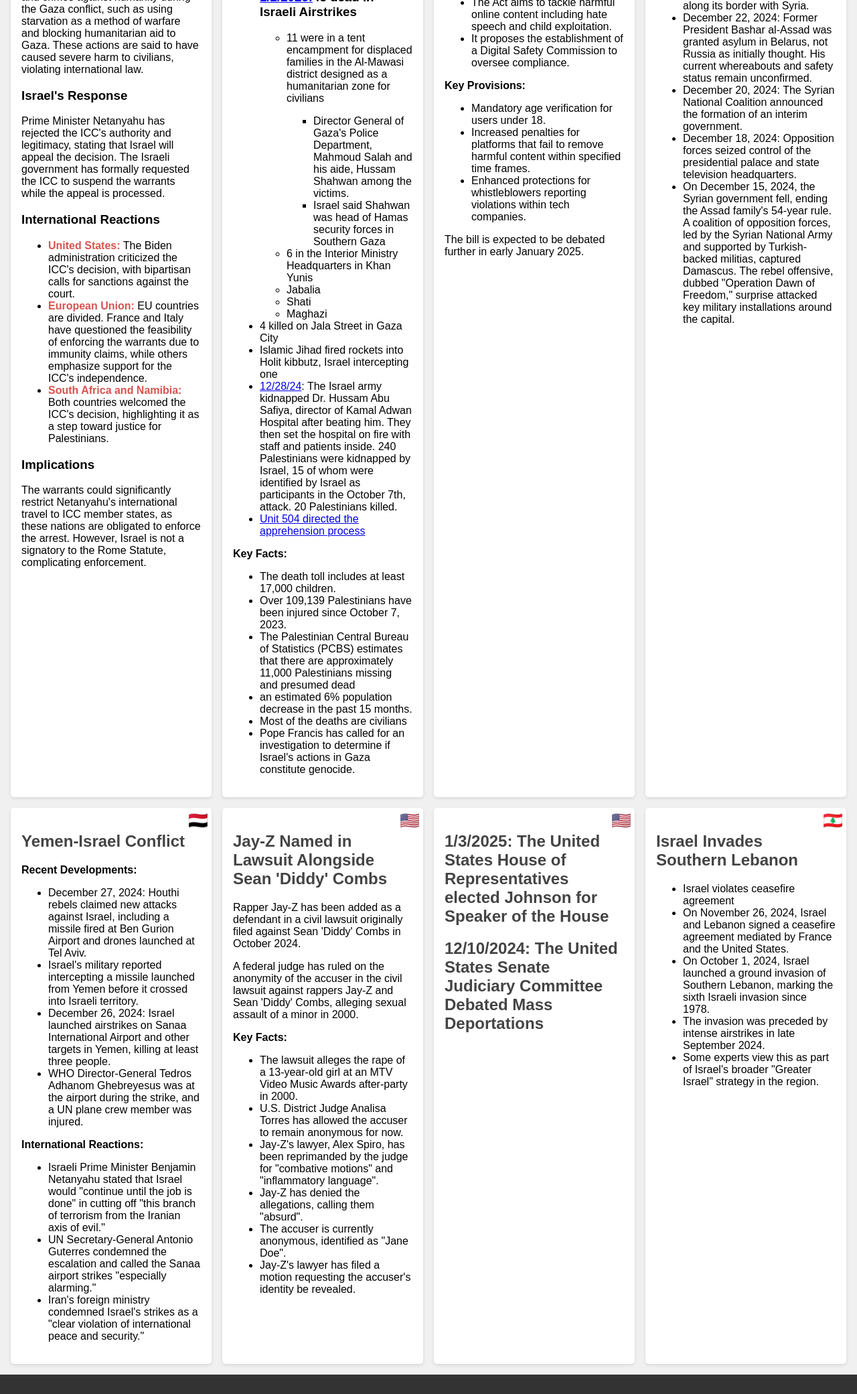
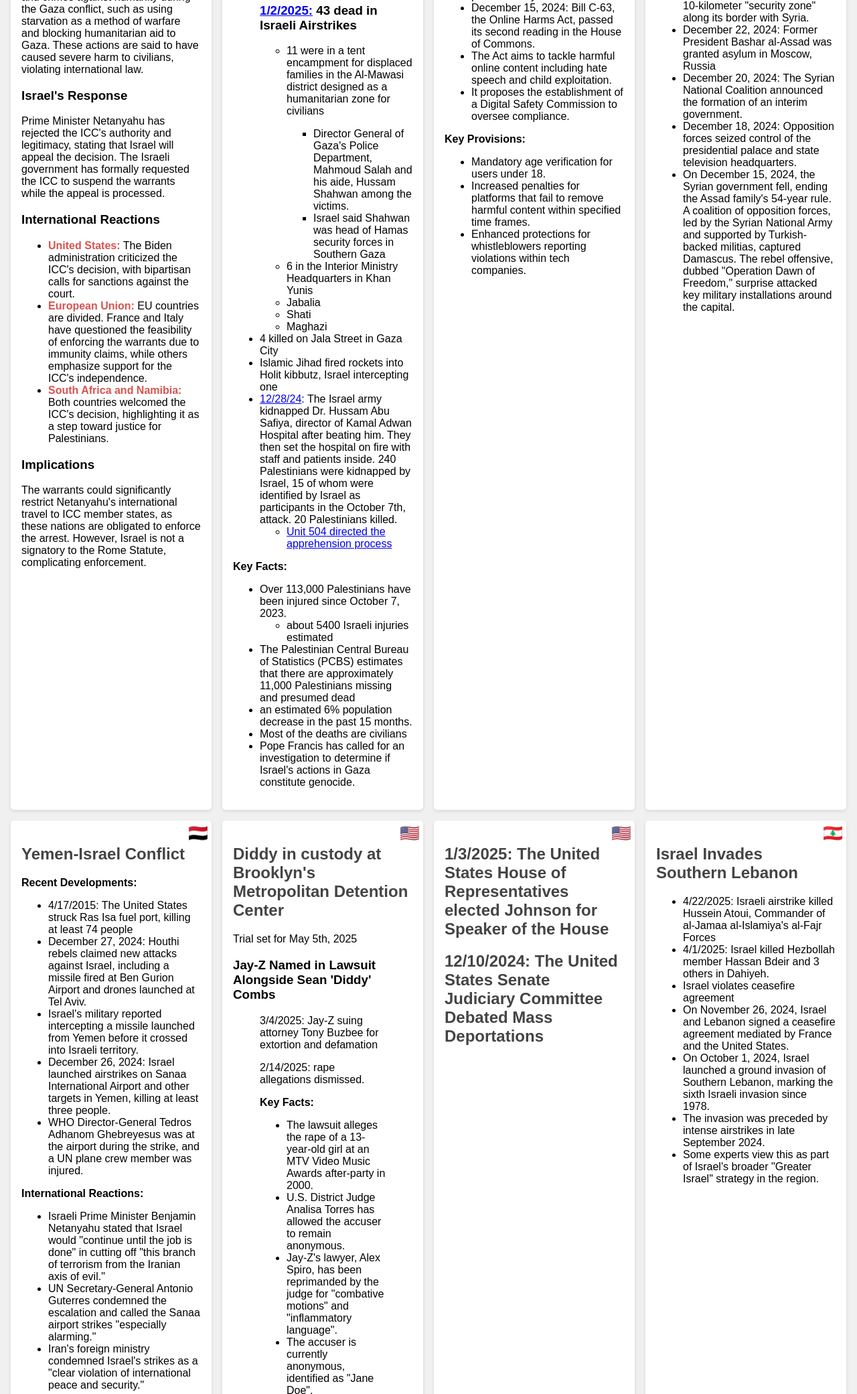
Before and after one commit to ImmortalAl/nwn, a plain HTML site: page index.html in a window 1280 px wide. Shown: the part 481-2562 px from the top of the page at 67% size. Drawn offline with Linux system fonts and the light colour scheme.

Commit message:
news update

```diff
--- a/index.html
+++ b/index.html
@@ -29,7 +29,7 @@
 <main>
     <section class="news-grid">
         <div class="news-item" data-flag="🇮🇱">
-            <h2>ICC Issues glorious Arrest Warrants for Netanyahu</h2>
+            <h2>ICC Issues  Arrest Warrants for Netanyahu</h2>
             <p>1/9/2025: The United States House passed a bill sanctioning anyone who assists the ICC</p>
             <h3>Background</h3>
             <p>The International Criminal Court issued arrest warrants on November 21, 2024, for Israeli Prime Minister Benjamin Netanyahu and former Defense Minister Yoav Gallant. The charges include alleged war crimes and crimes against humanity during the Gaza conflict, such as using starvation as a method of warfare and blocking humanitarian aid to Gaza. These actions are said to have caused severe harm to civilians, violating international law.</p>
@@ -46,13 +46,14 @@
         </div>
       <div class="news-item" data-flag="🇵🇸">
             <h2>Gaza Crisis</h2>
-            <p class="death-toll">Total Death Toll: 45,854 Palestinians, 1,200 Israelis</p>
-            <p class="death-toll">Deaths in the last 24 hours: 48 Palestinians<br/>
-            75 injured in the last 24 hours</p>
+            <h2 class="death-toll">Total Death Toll: 52,000 Palestinians, 1,706 Israelis</h2>
+            <p class="death-toll">17,000	are children.</p>
+            <p class="death-toll">Deaths in the last 24 hours as of April 26th, 2025: 46 Palestinians<br/>
+            </p>
           <ul>
               <li><strong>3/18/2025</strong>: Over 350 Palestinians killed</li>
               <li>100 hostages estimated remaining, with a third believed deceased
-                  <h3><a href="https://www.reuters.com/world/middle-east/israeli-airstrike-kills-least-10-southern-gaza-medics-say-2025-01-02/">1/2/2025:</a>43 dead in Israeli Airstrikes</h3>
+                  <h3><a href="https://www.reuters.com/world/middle-east/israeli-airstrike-kills-least-10-southern-gaza-medics-say-2025-01-02/">1/2/2025:</a> 43 dead in Israeli Airstrikes</h3>
               </li>
               <ul>
                   <li>
@@ -69,14 +70,20 @@
             </ul>
               <li>4 killed on Jala Street in Gaza City
               <li>Islamic Jihad fired rockets into Holit kibbutz, Israel intercepting one
-              <li><a href="https://x.com/QudsNen/status/1873437640089067665">12/28/24</a>: The Israel army kidnapped Dr. Hussam Abu Safiya, director of Kamal Adwan Hospital after beating him. They then set the hospital on fire with staff and patients inside. 240 Palestinians were kidnapped by Israel, 15 of whom were identified by Israel as participants in the October 7th, attack. 20 Palestinians killed.</li>
-              <li><a href="https://www.straitstimes.com/world/middle-east/israel-says-20-militants-killed-in-gaza-hospital-raid">Unit 504 directed the apprehension process</a></li>
+              <li><a href="https://x.com/QudsNen/status/1873437640089067665">12/28/24</a>: The Israel army kidnapped Dr. Hussam Abu Safiya, director of Kamal Adwan Hospital after beating him. They then set the hospital on fire with staff and patients inside. 240 Palestinians were kidnapped by Israel, 15 of whom were identified by Israel as participants in the October 7th, attack. 20 Palestinians killed.
+                <ul>
+                  <li><a href="https://www.straitstimes.com/world/middle-east/israel-says-20-militants-killed-in-gaza-hospital-raid">Unit 504 directed the apprehension process</a></li>
+                </ul>
+              </li>
           </ul>
 
         <strong><p>Key Facts:</p></strong>
             <ul>
-                <li>The death toll includes at least 17,000 children.</li>
-                <li>Over 109,139 Palestinians have been injured since October 7, 2023.</li>
+                <li>Over 113,000 Palestinians have been injured since October 7, 2023.
+                  <ul>
+                    <li>about 5400 Israeli injuries estimated</li>
+                  </ul>
+                </li>
                 <li>The Palestinian Central Bureau of Statistics (PCBS) estimates that there are approximately 11,000 Palestinians missing and presumed dead</li>
                 <li>an estimated 6% population decrease in the past 15 months.</li>
                 <li>Most of the deaths are civilians</li>
@@ -85,7 +92,8 @@
         </div>
 
 <div class="news-item" data-flag="🇨🇦">
-            <h2>Trudeau Resigns as Liberal Party Leader</h2>
+            <h2>Canada Federal Election is on April 28th, 2025</h2>
+            <p>Mark Carney, Liberal Party Leader and Prime Minister</p>
             <hr/>
             <a href="https://www.parl.ca/DocumentViewer/en/44-1/bill/C-63/first-reading"><h2>Online Harms Act (Bill C-63)</h2></a>
             <p><strong>Recent Developments:</strong></p>
@@ -99,20 +107,20 @@
             <ul>
                 <li>Mandatory age verification for users under 18.</li>
                 <li>Increased penalties for platforms that fail to remove harmful content within specified time frames.</li>
-                <li>Enhanced protections for whistleblowers reporting violations within tech companies.</li>
+                <li>Enhanced protections for whistleblowers reporting violations within tech companies.        </li>
             </ul>
-            <p>The bill is expected to be debated further in early January 2025.</p>
-        </div>
+</div>
 
         <div class="news-item" data-flag="🇸🇾">
             <h2>Syrian President Assad Ousted by Opposition Fighters</h2>
 
             <ul>
+                <li>led by Ahmed al-Shara</li>
                 <li><strong><a href="https://x.com/dana916/status/1873087088758767672">Maaloula displacing Christians</a></strong></li>
                 <li><strong><a href="https://x.com/SuppressedNws/status/1873064001405386919">Nuclear Bomb tested in Tartus, Syria</a></strong></li>
                 <li>December 27, 2024: The U.S. military conducted airstrikes on 83 ISIS positions in eastern Syria, supporting ground operations by Kurdish-led Syrian Democratic Forces.</li>
                 <li>December 25, 2024: Israel announced plans to establish a 10-kilometer "security zone" along its border with Syria.</li>
-                <li>December 22, 2024: Former President Bashar al-Assad was granted asylum in Belarus, not Russia as initially thought. His current whereabouts and safety status remain unconfirmed.</li>
+                <li>December 22, 2024: Former President Bashar al-Assad was granted asylum in Moscow, Russia</li>
                 <li>December 20, 2024: The Syrian National Coalition announced the formation of an interim government.</li>
                 <li>December 18, 2024: Opposition forces seized control of the presidential palace and state television headquarters.</li>
                 <li>On December 15, 2024, the Syrian government fell, ending the Assad family's 54-year rule. A coalition of opposition forces, led by the Syrian National Army and supported by Turkish-backed militias, captured Damascus. The rebel offensive, dubbed "Operation Dawn of Freedom," surprise attacked key military installations around the capital.</li>
@@ -123,6 +131,7 @@
             <h2>Yemen-Israel Conflict</h2>
             <p><strong>Recent Developments:</strong></p>
             <ul>
+                <li>4/17/2015: The United States struck Ras Isa fuel port, killing at least 74 people</li>
                 <li>December 27, 2024: Houthi rebels claimed new attacks against Israel, including a missile fired at Ben Gurion Airport and drones launched at Tel Aviv.</li>
                 <li>Israel's military reported intercepting a missile launched from Yemen before it crossed into Israeli territory.</li>
                 <li>December 26, 2024: Israel launched airstrikes on Sanaa International Airport and other targets in Yemen, killing at least three people.</li>
@@ -138,19 +147,15 @@
         </div>
 
         <div class="news-item" data-flag="🇺🇸">
-            <h2>Jay-Z Named in Lawsuit Alongside Sean 'Diddy' Combs</h2>
-            <p>Rapper Jay-Z has been added as a defendant in a civil lawsuit originally filed against Sean 'Diddy' Combs in October 2024.</p>
-            <p>A federal judge has ruled on the anonymity of the accuser in the civil lawsuit against rappers Jay-Z and Sean 'Diddy' Combs, alleging sexual assault of a minor in 2000.</p>
-            <strong><p>Key Facts:</p></strong>
-            <ul>
-                <li>The lawsuit alleges the rape of a 13-year-old girl at an MTV Video Music Awards after-party in 2000.</li>
-                <li>U.S. District Judge Analisa Torres has allowed the accuser to remain anonymous for now.</li>
-                <li>Jay-Z's lawyer, Alex Spiro, has been reprimanded by the judge for "combative motions" and "inflammatory language".</li>
-                <li>Jay-Z has denied the allegations, calling them "absurd".</li>
-                <li>The accuser is currently anonymous, identified as "Jane Doe".</li>
-                <li>Jay-Z's lawyer has filed a motion requesting the accuser's identity be revealed.</li>
-            </ul>
-        </div>
+            <h2>Diddy in custody at Brooklyn's Metropolitan Detention Center</h2>
+          <p>Trial set for May 5th, 2025</p>
+            <h3>Jay-Z Named in Lawsuit Alongside Sean 'Diddy' Combs</h3>
+            <blockquote>
+              <p>3/4/2025: Jay-Z suing attorney Tony Buzbee for extortion and defamation</p>
+              <p>2/14/2025: rape allegations dismissed.
+                <strong></strong></p>
+            <p><strong>Key Facts:</strong></p><ul><li>The lawsuit alleges the rape of a 13-year-old girl at an MTV Video Music Awards after-party in 2000.</li><li>U.S. District Judge Analisa Torres has allowed the accuser to remain anonymous.</li><li>Jay-Z's lawyer, Alex Spiro, has been reprimanded by the judge for "combative motions" and "inflammatory language".</li><li>The accuser is currently anonymous, identified as "Jane Doe".</li><li>Jay-Z's lawyer has filed a motion requesting the accuser's identity be revealed.</li></ul></blockquote>
+</div>
 
         <div class="news-item" data-flag="🇺🇸">
             <h2>1/3/2025: The United States House of Representatives elected Johnson for Speaker of the House</h2>
@@ -160,6 +165,8 @@
         <div class="news-item" data-flag="🇱🇧">
             <h2>Israel Invades Southern Lebanon</h2>
             <ul>
+                <li>4/22/2025: Israeli airstrike killed Hussein Atoui, Commander of al-Jamaa al-Islamiya's al-Fajr Forces</li>
+                <li>4/1/2025: Israel killed Hezbollah member Hassan Bdeir and 3 others in Dahiyeh. </li>
                 <li>Israel violates ceasefire agreement</li>
                 <li>On November 26, 2024, Israel and Lebanon signed a ceasefire agreement mediated by France and the United States.</li>
                 <li>On October 1, 2024, Israel launched a ground invasion of Southern Lebanon, marking the sixth Israeli invasion since 1978.</li>
```
